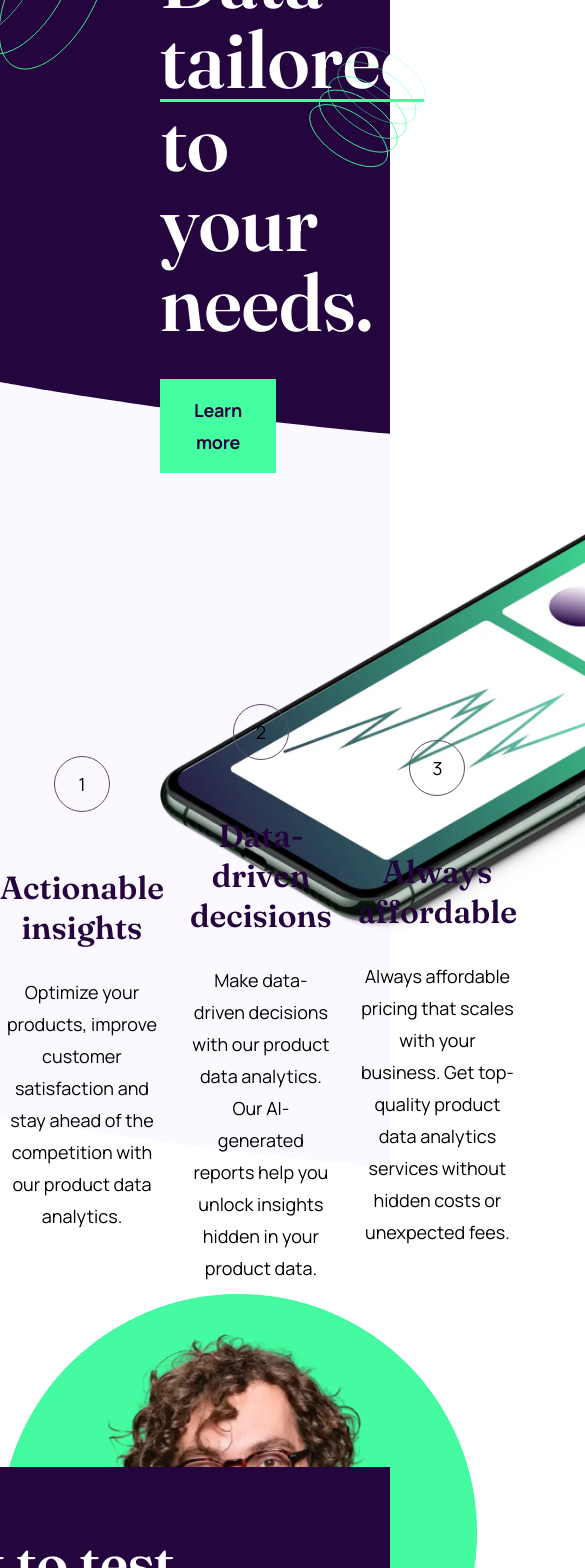
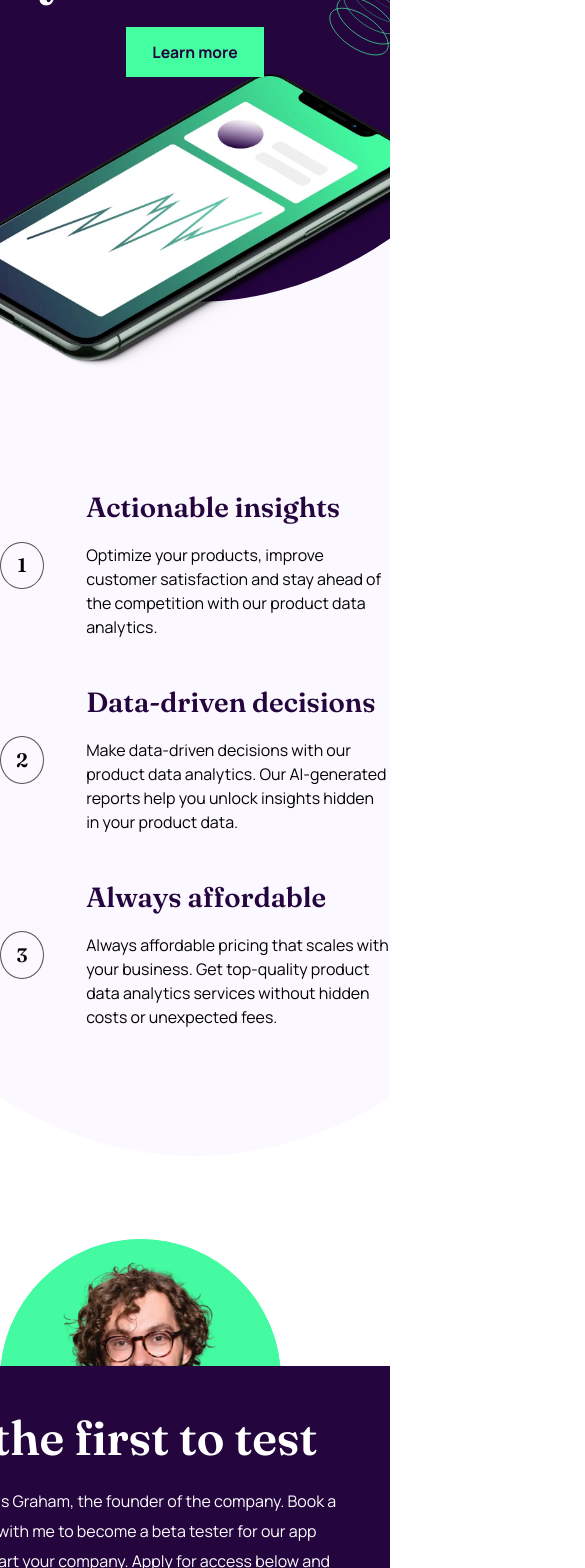
Before and after one commit to Mriganka5137/workit-landing-page, a React (Create React App) app: page / in a window 390 px wide. Shown: the part 280-1848 px from the top of the page, 585 px wide, since content can reach past the window. Built offline with nearby package versions, Linux system fonts and the light colour scheme.

Commit message:
Tablet Responsize Done

```diff
--- a/src/App.js
+++ b/src/App.js
@@ -4,12 +4,15 @@ import FeatureSet from "./FeatureSet";
 import pattern1 from "./assets/images/bg-pattern-1.svg";
 import pattern2 from "./assets/images/bg-pattern-2.svg";
 import Social from "./Social";
+import hero from "./assets/images/image-hero.webp";
+
 function App() {
   return (
     <div className="container">
       <Header />
       <FeatureSet />
       <Testimonial />
+      <img src={hero} alt="hero" className="hero-img" />
 
       <img src={pattern1} alt="pattern" className="pattern1" />
       <img src={pattern2} alt="pattern" className="pattern2" />
--- a/src/Feature.js
+++ b/src/Feature.js
@@ -4,8 +4,10 @@ function Feature({ number, title, description }) {
       <div className="number-circle">
         <p className="number">{number}</p>
       </div>
-      <h2>{title}</h2>
-      <p>{description}</p>
+      <div className="feature-details">
+        <h2>{title}</h2>
+        <p>{description}</p>
+      </div>
     </div>
   );
 }
--- a/src/Header.js
+++ b/src/Header.js
@@ -1,5 +1,4 @@
 import logo from "./assets/images/logo-light.svg";
-import hero from "./assets/images/image-hero.webp";
 
 function Header() {
   return (
@@ -13,7 +12,6 @@ function Header() {
         <br /> your needs.
       </h1>
       <button className="btn-learn">Learn more</button>
-      <img src={hero} alt="hero" className="hero-img" />
     </div>
   );
 }
--- a/src/Testimonial.js
+++ b/src/Testimonial.js
@@ -15,8 +15,8 @@ function Testimonial() {
           call.
         </p>
         <button className="review-btn">Apply for access</button>
+        <img src={pattern3} alt="pattern" className="pattern3" />
       </div>
-      <img src={pattern3} alt="pattern" className="pattern3" />
     </section>
   );
 }
--- a/src/index.css
+++ b/src/index.css
@@ -29,24 +29,35 @@ html {
   max-width: 144rem;
   margin: 0 auto;
   position: relative;
-  /* overflow-x: hidden; */
+  overflow: hidden;
 }
 
+/* SECTION 1 */
 .header {
-  /* background-color: var(--color-dark-purple); */
-  background-image: url("assets/images/background1.svg");
   padding: 5.7rem 16rem;
   display: flex;
   flex-direction: column;
-  height: 73rem;
   position: relative;
-  /* z-index: 1; */
+  overflow: hidden;
+}
+
+.header:before {
+  content: "";
+  position: absolute;
+  top: 0;
+  left: 0;
+  width: 100%;
+  height: 100%;
+  background-color: var(--color-dark-purple);
+  border-radius: 0 0 50% 50%/ 0 0 100% 100%;
+  transform: scaleX(2.5);
 }
 
 .navbar {
   display: flex;
   justify-content: space-between;
   align-items: center;
+  z-index: 200;
 }
 
 .navbar img {
@@ -79,6 +90,7 @@ html {
   color: var(--color-white);
   text-align: center;
   margin-top: 6.3rem;
+  z-index: 200;
 }
 
 .primary-heading span {
@@ -94,17 +106,16 @@ html {
   margin: 0 auto;
   font-family: "Manrope";
   font-size: 1.8rem;
-  font-style: normal;
   font-weight: 700;
-  line-height: 3.2rem; /* 177.778% */
-  letter-spacing: -0.18px;
   padding: 1.3rem 3.2rem;
   color: var(--color-dark-purple);
   background-color: var(--color-eucaplyptus);
   border: 2px solid var(--color-eucaplyptus);
   margin-top: 3.7rem;
+  margin-bottom: 32.6rem;
   cursor: pointer;
   transition: all 500ms ease-in-out;
+  z-index: 200;
 }
 
 .btn-learn:hover {
@@ -115,7 +126,11 @@ html {
 
 .hero-img {
   width: 71.5rem;
-  margin: 5rem auto;
+  /* margin: 5rem auto; */
+  position: absolute;
+  top: 53.4rem;
+  left: 50%;
+  transform: translateX(-50%);
 }
 
 .pattern1 {
@@ -133,11 +148,24 @@ html {
 }
 
 .feature-container {
-  background-image: url("assets/images/background2.svg");
-  height: 96rem;
   margin-top: -22.6rem;
-  z-index: 1;
+  /* z-index: 1; */
   padding-top: 48rem;
+  position: relative;
+  padding-bottom: 17rem;
+}
+
+.feature-container:before {
+  content: "";
+  position: absolute;
+  height: 100%;
+  width: 100%;
+  top: 0;
+  left: 0;
+  z-index: -1;
+  background-color: var(--color-ghost-white);
+  border-radius: 0 0 50% 50% / 0 0 100% 100%;
+  transform: scaleX(2.5);
 }
 
 .feature-set {
@@ -154,6 +182,27 @@ html {
   flex-direction: column;
   justify-content: center;
   align-items: center;
+  gap: 5.6rem;
+}
+
+.feature-details h2 {
+  font-family: "Fraunces";
+  font-size: 3.2rem;
+  font-weight: 600;
+  line-height: 4rem;
+  /* margin-top: 5.6rem; */
+  text-align: center;
+  color: var(--color-dark-purple);
+  margin-bottom: 2.8rem;
+}
+
+.feature-details p {
+  font-family: "Manrope";
+  font-size: 1.8rem;
+  font-style: normal;
+  font-weight: 400;
+  line-height: 3.2rem; /* 177.778% */
+  text-align: center;
 }
 
 .number-circle {
@@ -177,38 +226,18 @@ html {
   transform: translate(-50%, -50%);
 }
 
-.feature h2 {
-  font-family: "Fraunces";
-  font-size: 3.2rem;
-  font-weight: 600;
-  line-height: 4rem;
-  margin-top: 5.6rem;
-  text-align: center;
-  color: var(--color-dark-purple);
-  margin-bottom: 2.8rem;
-}
-
-.feature p {
-  font-family: "Manrope";
-  font-size: 1.8rem;
-  font-style: normal;
-  font-weight: 400;
-  line-height: 3.2rem; /* 177.778% */
-  text-align: center;
-}
-
 .testimonial {
   max-width: 111.2rem;
-  height: 64.7rem;
+  /* height: 64.7rem; */
   margin: 0 auto;
   margin-top: 11rem;
   position: relative;
-  margin-bottom: 6rem;
+  margin-bottom: 22rem;
 }
 
 .profile-container img {
   width: 47.7rem;
-  height: 47.7rem;
+  /* height: 47.7rem; */
   background-color: var(--color-eucaplyptus);
   border-radius: 50%;
 }
@@ -218,7 +247,7 @@ html {
   /* height: 41.3rem; */
   background-color: var(--color-dark-purple);
   position: absolute;
-  top: 17.3rem;
+  top: 17rem;
   right: 0;
   padding: 6.4rem;
 }
@@ -266,7 +295,7 @@ html {
 
 .pattern3 {
   position: absolute;
-  bottom: 0;
+  bottom: -6rem;
   right: 7.25rem;
 }
 
@@ -287,3 +316,103 @@ html {
   align-items: center;
   justify-content: space-between;
 }
+
+.social img {
+  cursor: pointer;
+}
+
+@media only screen and (max-width: 768px) {
+  html {
+    /* 1rem = 7.5px */
+    font-size: 46.87%;
+  }
+
+  .header {
+    padding: 3rem 4rem;
+  }
+  .header:before {
+    transform: scaleX(2.2);
+  }
+
+  .hero-img {
+    width: 68.53rem;
+    top: 47.25rem;
+  }
+  .btn-learn {
+    font-size: 2.1rem;
+    padding: 1.6rem 3.2rem;
+    margin-bottom: 27rem;
+  }
+
+  .feature-container {
+  }
+
+  .feature-container:before {
+    transform: scaleX(3);
+  }
+
+  .feature-set {
+    flex-direction: column;
+    max-width: 76.4rem;
+    gap: 6.4rem;
+  }
+
+  .feature {
+    flex-direction: row;
+    justify-content: space-between;
+    align-items: center;
+  }
+
+  .number-circle {
+    width: 6.4rem;
+    height: 6.4rem;
+    border-radius: 50%;
+  }
+
+  .number {
+    font-size: 2.6rem;
+  }
+
+  .feature-details {
+    flex-basis: 85%;
+  }
+  .feature-details h2 {
+    text-align: left;
+    font-size: 3.7rem;
+  }
+
+  .feature-details p {
+    text-align: left;
+    font-size: 2.13rem;
+  }
+
+  .testimonial {
+    max-width: 91.86rem;
+    margin-bottom: 39.66rem;
+  }
+
+  .profile-container img {
+    width: 37.46rem;
+  }
+
+  .review-box {
+    width: 68.53rem;
+  }
+
+  .review-box h3 {
+    font-size: 6.4rem;
+  }
+
+  .review-box p {
+    font-size: 2.13rem;
+    line-height: 4rem;
+  }
+
+  .review-btn {
+    font-size: 2.13rem;
+  }
+
+  .pattern3 {
+    bottom: -14rem;
+  }
+}
```
